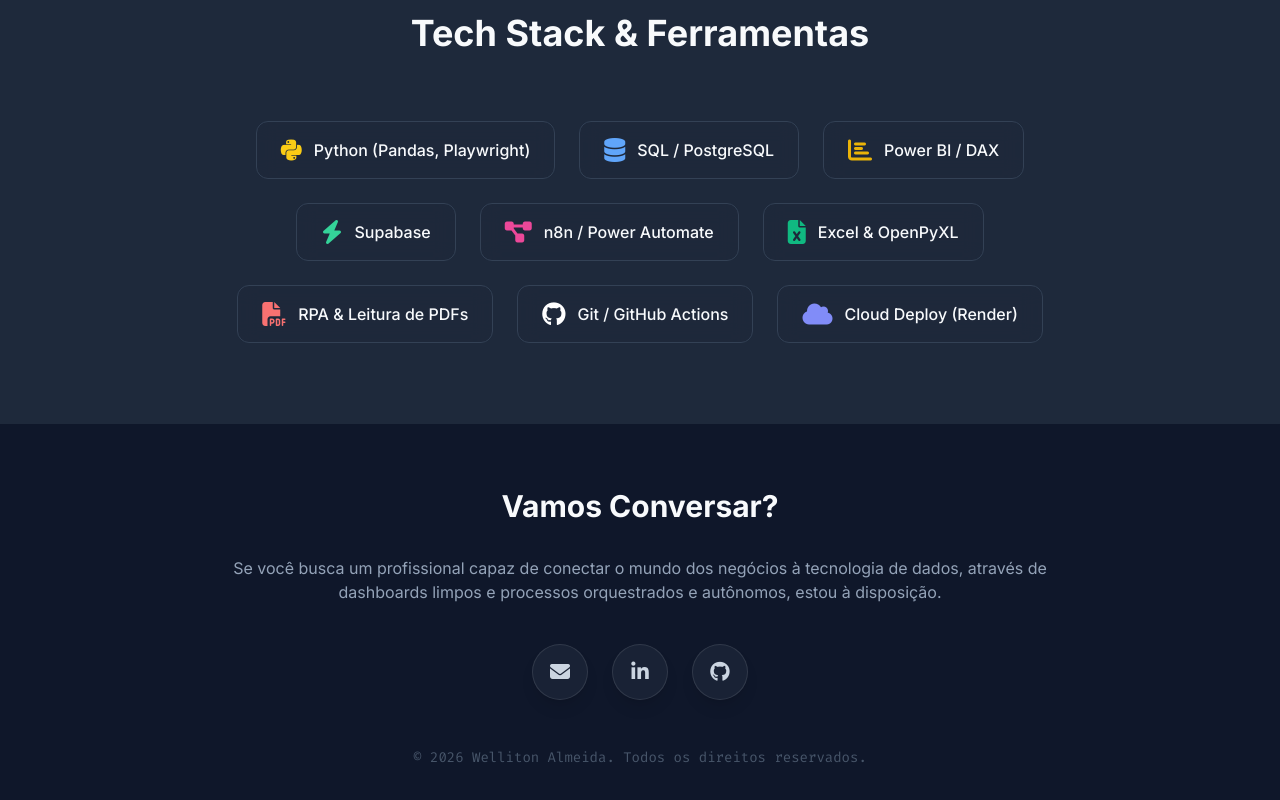
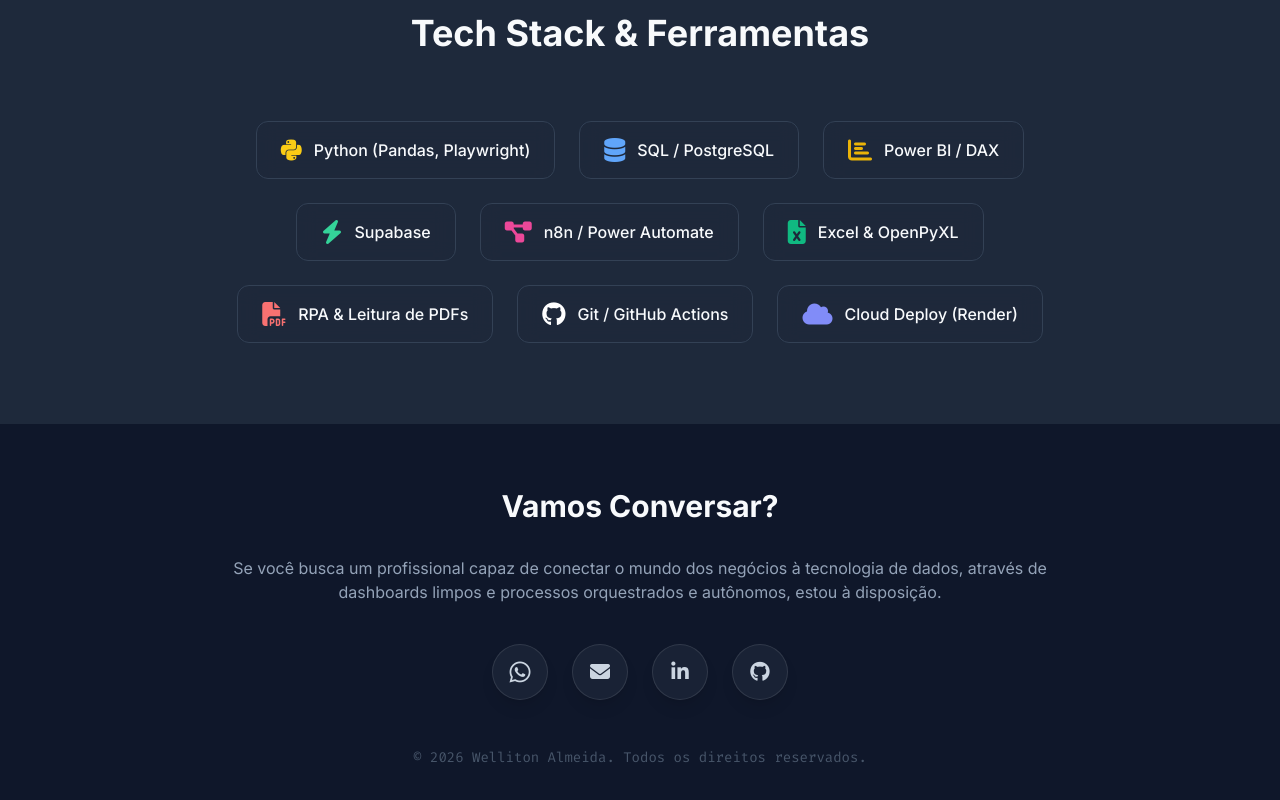
Before and after one commit to Wellitonalmeida93/portfolio-web, a plain HTML site: page index.html in a window 1280 px wide. Shown: the part 2395-3195 px from the top of the page. Drawn offline with nearby package versions, Linux system fonts and the light colour scheme.

Commit message:
Update index.html

```diff
--- a/index.html
+++ b/index.html
@@ -532,6 +532,9 @@
             </p>
 
             <div class="flex justify-center gap-6 mb-12">
+                <a href="https://wa.me/5541995594495?text=Ol%C3%A1%20Welliton!%20Vi%20seu%20portf%C3%B3lio%20e%20gostaria%20de%20conversar." target="_blank" title="WhatsApp" class="w-14 h-14 rounded-full glass-card flex items-center justify-center text-2xl text-slate-300 hover:text-white hover:bg-emerald-600 transition-all duration-300 transform hover:scale-110 shadow-lg">
+                    <i class="fa-brands fa-whatsapp"></i>
+                </a>
                 <a href="mailto:almeida.welliton@outlook.com" title="E-mail" class="w-14 h-14 rounded-full glass-card flex items-center justify-center text-xl text-slate-300 hover:text-white hover:bg-brand-DEFAULT transition-all duration-300 transform hover:scale-110 shadow-lg">
                     <i class="fa-solid fa-envelope"></i>
                 </a>
```
